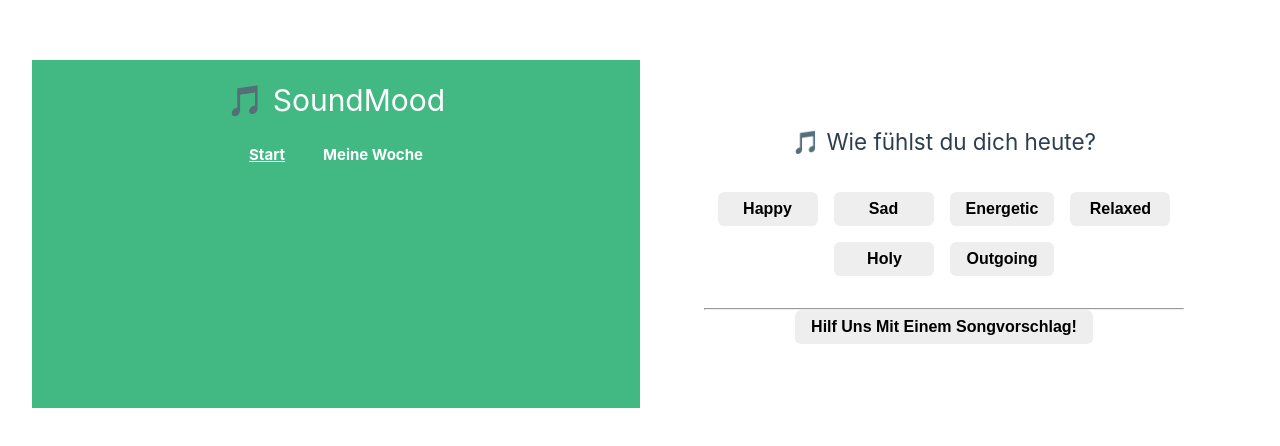
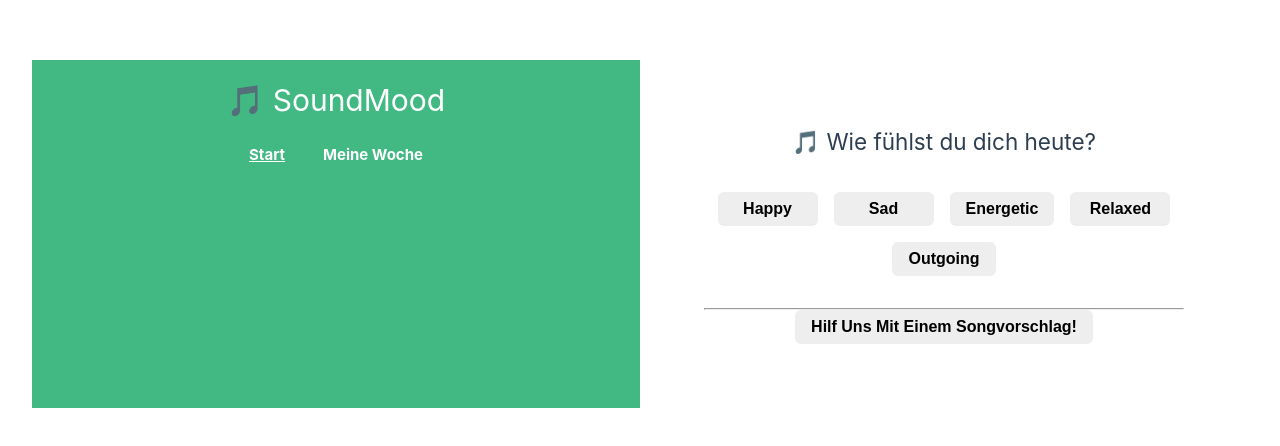
Before and after one commit to KamdemMarylove/Frontend-Soundmood, a Vue app: page / in a window 1280 px wide. Shown: the part 166-612 px from the top of the page. Built offline with nearby package versions, Linux system fonts and the light colour scheme; the HTML template or start-up script is replaced by a standard one.

Commit message:
fehlerbehebung

```diff
--- a/src/views/HomeView.vue
+++ b/src/views/HomeView.vue
@@ -7,7 +7,7 @@ interface Song {
   mood: string
 }
 
-const moods = ['happy', 'sad', 'energetic', 'relaxed', 'holy', 'outgoing']
+const moods = ['happy', 'sad', 'energetic', 'relaxed', 'outgoing']
 const selectedMood = ref('')
 const songs = ref<Song[]>([])
 
```
